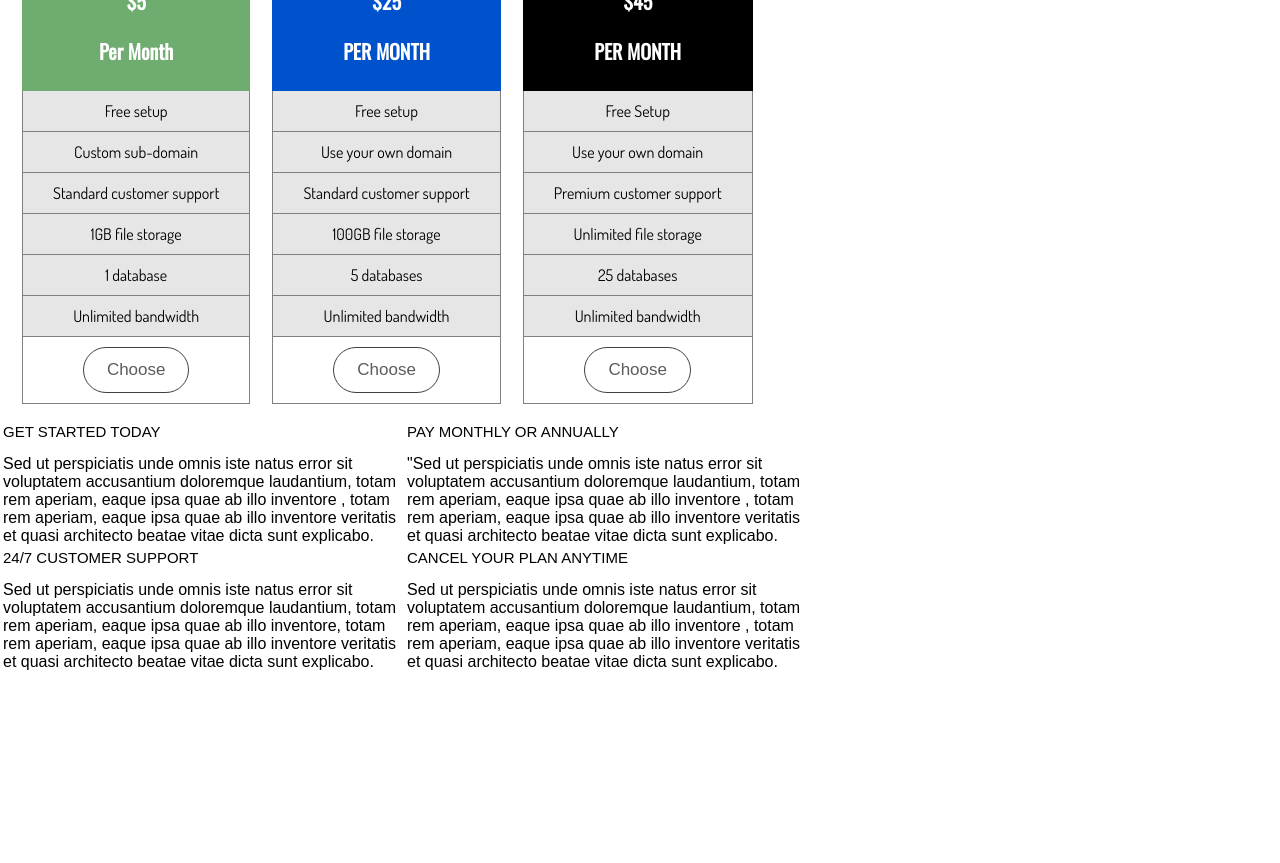
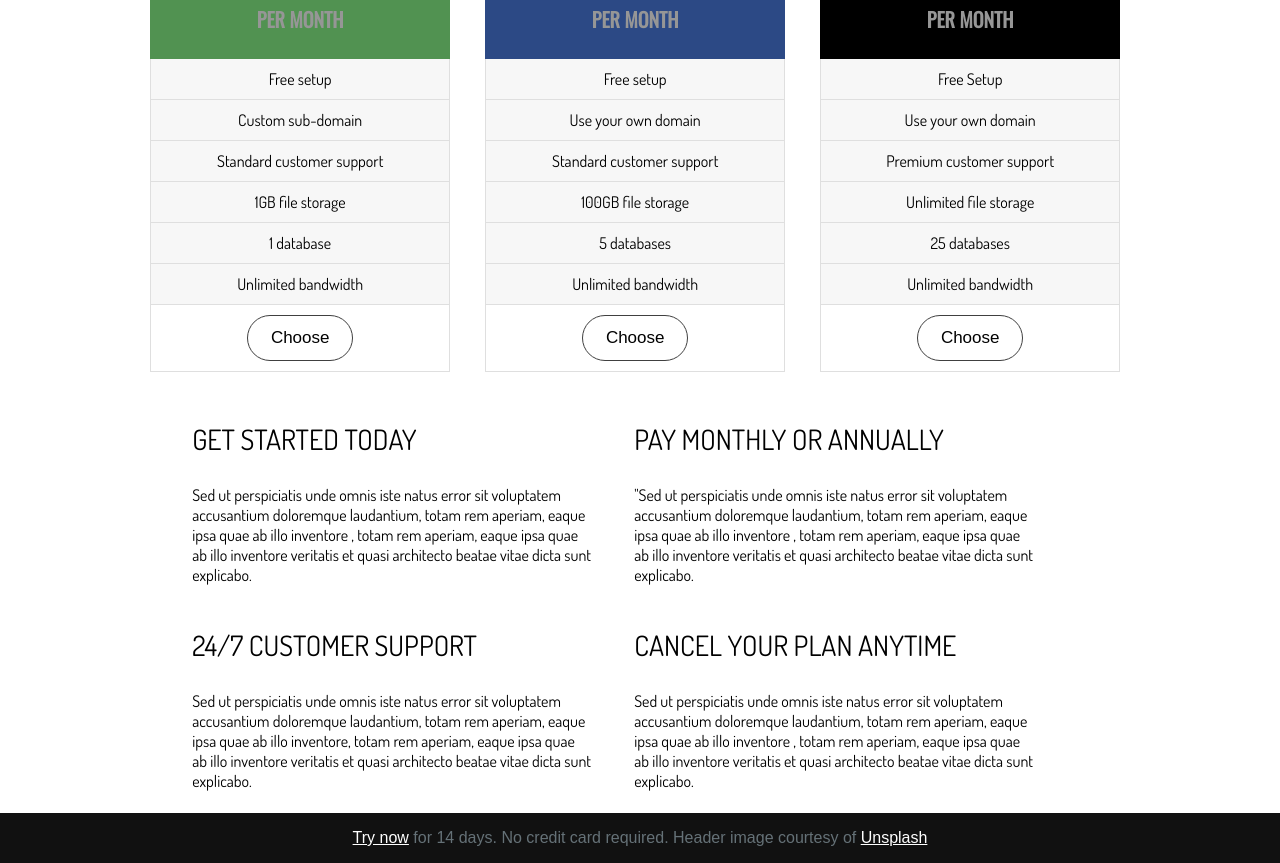
Before and after one commit to CZHerrington/SimplePricing, a plain HTML site: page index.html in a window 1280 px wide. Shown: the part 600-1463 px from the top of the page. Before the commit the page ends 1274 px from the top, so only its background shows below. Drawn offline with nearby package versions, Linux system fonts and the light colour scheme.

Commit message:
fixed css and added footer

```diff
--- a/index.html
+++ b/index.html
@@ -6,7 +6,7 @@
   <link href="main.css" rel="stylesheet">
 </head>
 <body>
-  <div class="container">
+    <div class="cont-all">
   <div>
     <span class="navbar">
     <a href="LOGO.com">YOUR LOGO</a>
@@ -25,9 +25,10 @@
 </div>
 
 <!-- BEGIN List -->
+  <div class="container">
   <ul class="list">
     <li class="list_head-1">
-      Personal <p> $5 </p> <span class="permonth"><p> Per Month</p></span>
+      PERSONAL <p class="price"> $5 </p> <span class="month"><p> PER MONTH</p></span>
     </li>
     <li class="list_item">
       Free setup
@@ -50,9 +51,10 @@
       <a href="#" class="myButton">Choose</a>
     </li>
   </ul>
+
   <ul class="list">
     <li class="list_head-2">
-      SMALL BUSINESS <p> $25 </p> <p> PER MONTH</p>
+      SMALL BUSINESS <p class="price"> $25 </p> <p class="month"> PER MONTH</p>
     </li>
     <li class="list_item">
     Free setup
@@ -75,9 +77,10 @@
       <a href="#" class="myButton">Choose</a>
     </li>
   </ul>
+
   <ul class="list">
     <li class="list_head-3">
-    ENTERPRISE<p> $45 </p> <p> PER MONTH</p>
+    ENTERPRISE<p class="price"> $45 </p> <p class="month"> PER MONTH</p>
     </li>
     <li class="list_item">
       Free Setup
@@ -100,7 +103,7 @@
       <a href="#" class="myButton">Choose</a>
     </li>
   </ul>
-</div>
+
 <!-- END list -->
 
 
@@ -124,7 +127,11 @@
 </table>
 </div>
 </div>
+<div class="footer">
+<a href="/try/">Try now</a> for 14 days. No credit card required. Header image courtesy of <a href="source">Unsplash</a>
+</div>
+</div>
+<!-- End Text Box -->
 
-<!-- End Text Box -->
 </body>
 </html>
--- a/main.css
+++ b/main.css
@@ -1,5 +1,12 @@
 .container{
   font-family: 'Dosis', sans-serif;
+  width: 1100px;
+  margin-left: 9%;
+  margin-top: 20px;
+}
+
+a.pricing {
+  color: black;
 }
 
 .navbar a{
@@ -18,7 +25,7 @@
 
 .header-image{
   padding-top: 10px;
-  height: 480px;
+  height: 400px;
   overflow: hidden;
     position: relative;
 }
@@ -36,8 +43,8 @@ cutting off extraneous image*/
   position: absolute;
   color: white;
   font-size: 45px;
-  left: 500px;
-  top: 240px;
+  left: 420px;
+  top: 160px;
   text-align: center;
   text-shadow: 1px 1px 2px black;
 }
@@ -52,13 +59,14 @@ cutting off extraneous image*/
   /*font-family: sans-serif;*/
   text-align: center;
   float: left;
-  padding-left: 22px;
+  padding-left: 35px;
+  width: 300px;
 }
 
 .list_item{
-  border: solid grey 1px;
+  border: solid #DFDFDF 1px;
   border-top-width: 0;
-  background-color: #e5e6e5;
+  background-color: #F7F7F7;
   padding-left: 30px;
   padding-right: 30px;
   padding-top: 10px;
@@ -68,18 +76,26 @@ cutting off extraneous image*/
 
 
 .list_button{
-  border: solid grey 1px;
+  border: solid #DFDFDF 1px;
   border-top-width: 0;
   padding: 10px;
 }
 
 /*BEGIN List header formatting*/
-span .permonth{
-  color: solid grey;
+
+.price {
+  font-size: 40px;
+  margin: 0;
+  margin-top: 20px;
 }
 
+.month {
+  color: #969696;
+}
+
+
 .list_head-1{
-  background-color: #6fac6f;
+  background-color: #519251;
   padding-top: 10px;
   padding-bottom: 5px;
   font-size: 20px;
@@ -88,7 +104,7 @@ span .permonth{
 font-family: 'Oswald', sans-serif;
 }
 .list_head-2{
-  background-color: #0052cc;
+  background-color: #2C4985;
   padding-top: 10px;
   padding-bottom: 5px;
   font-size: 20px;
@@ -123,7 +139,7 @@ font-family: 'Oswald', sans-serif;
 	border:1px solid #404040;
 	display:inline-block;
 	cursor:pointer;
-	color:#5c5c5c;
+	color: black;
 	font-family:Arial;
 	font-size:17px;
 	padding:12px 23px;
@@ -147,27 +163,46 @@ font-family: 'Oswald', sans-serif;
 /*END LISTS*/
 .text-box{
   float: left;
+  margin-left: 5%;
+  margin-top: 1%;
+}
+
+.table-box tr{
+margin-bottom: 80px;
+
+}
+
+.table-box td{
+max-width: 400px;
+padding-left: 40px;
+padding-top: 10px;
+}
+
+.box-header{
+  font-size: 28px;
+
 }
 
 
-.table-box tr{
-margin-bottom: 80px;
-}
-
-
-.table-box td{
-max-width: 400px;
-}
-.box-header{
-  font-size: 15px;
-.table-box{
-  border: 1px solid black;
- }
  .table-box td{
-   border: 1px solid black;
   padding: 20px;
   font-family: 'Dosis', sans-serif;
  }
 
 
-/*Begin Text Box*/
+/*FOOTER*/
+.footer {
+  text-align: center;
+  font-weight: 200;
+  background-color: #111111;
+  width: 1280px;
+  color: #657177;
+  padding-top: 16px;
+  padding-bottom: 16px;
+  clear: both;
+}
+
+.footer a:link { color: white; }
+.footer a:visited { color: white; }
+.footer a:hover { color: white; }
+.footer a:active { color: white; }
```
Also changed, not shown: 2 other files.
